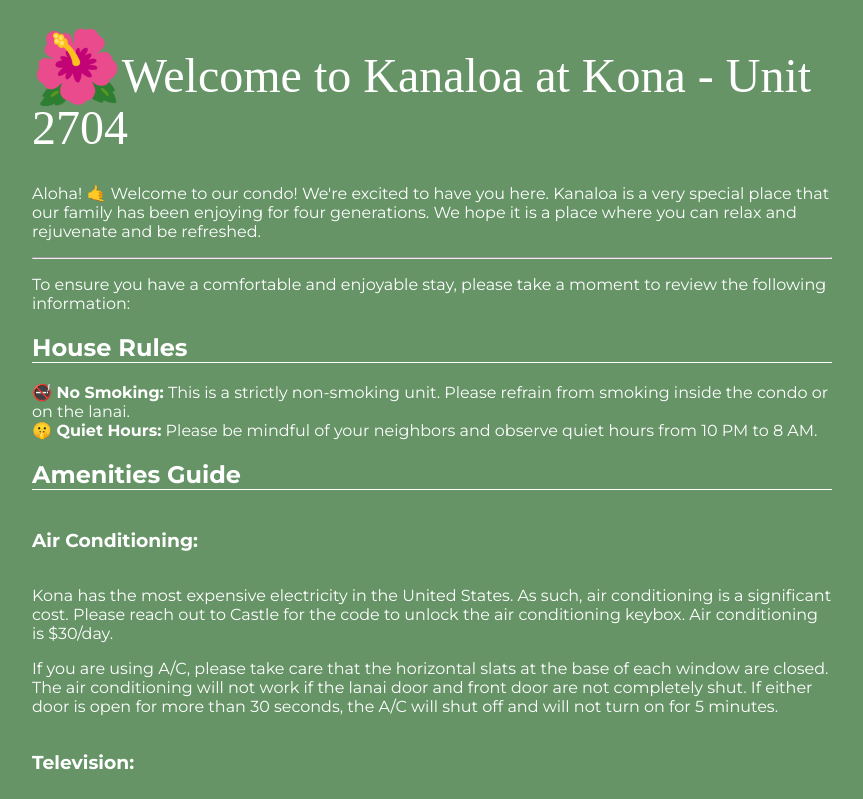
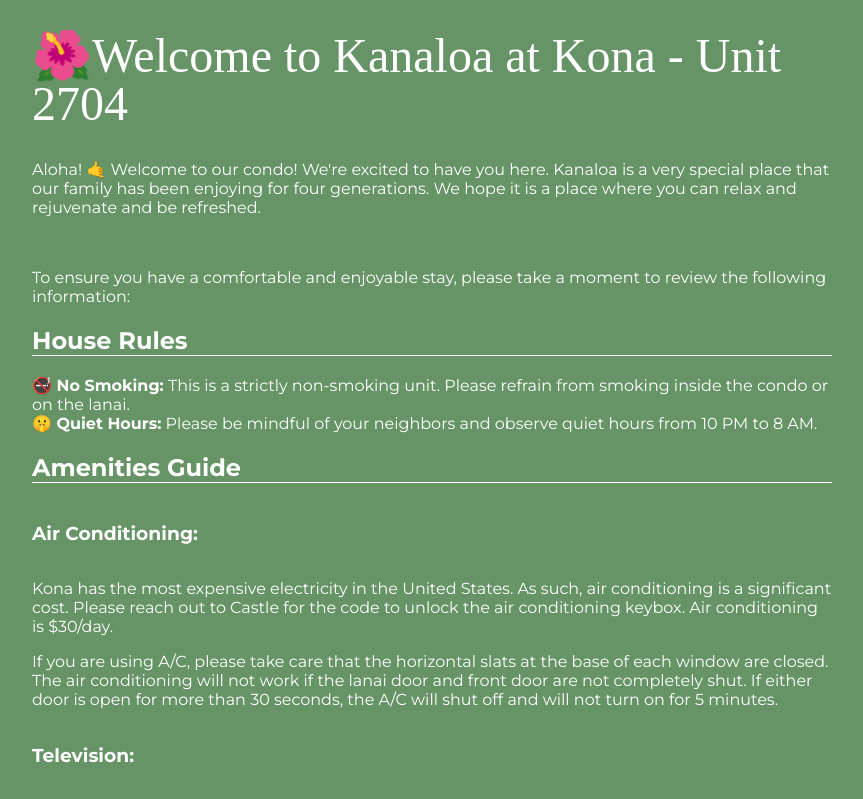
Before and after one commit to satiekue/satiekue.github.io, a plain HTML site: page index.html in a window 1280 px wide. Shown: the top 799 px of the page, without its empty margins (208-1071 px from the left). Drawn offline with Linux system fonts and the light colour scheme; a web font is replaced by a local one.

Commit message:
Tweaking emoji sizes.

```diff
--- a/index.html
+++ b/index.html
@@ -52,9 +52,9 @@
       }
       h1::before {
         content: "🌺";
-        font-size: 1.5em;
         line-height: 1;
       }
+
 
       h2 {
         border-bottom: 1px solid #fff;
@@ -95,7 +95,7 @@
           four generations. We hope it is a place where you can relax and
           rejuvenate and be refreshed.
         </p>
-        <hr />
+        <br/>
         <p>
           To ensure you have a comfortable and enjoyable stay, please take a
           moment to review the following information:
```
